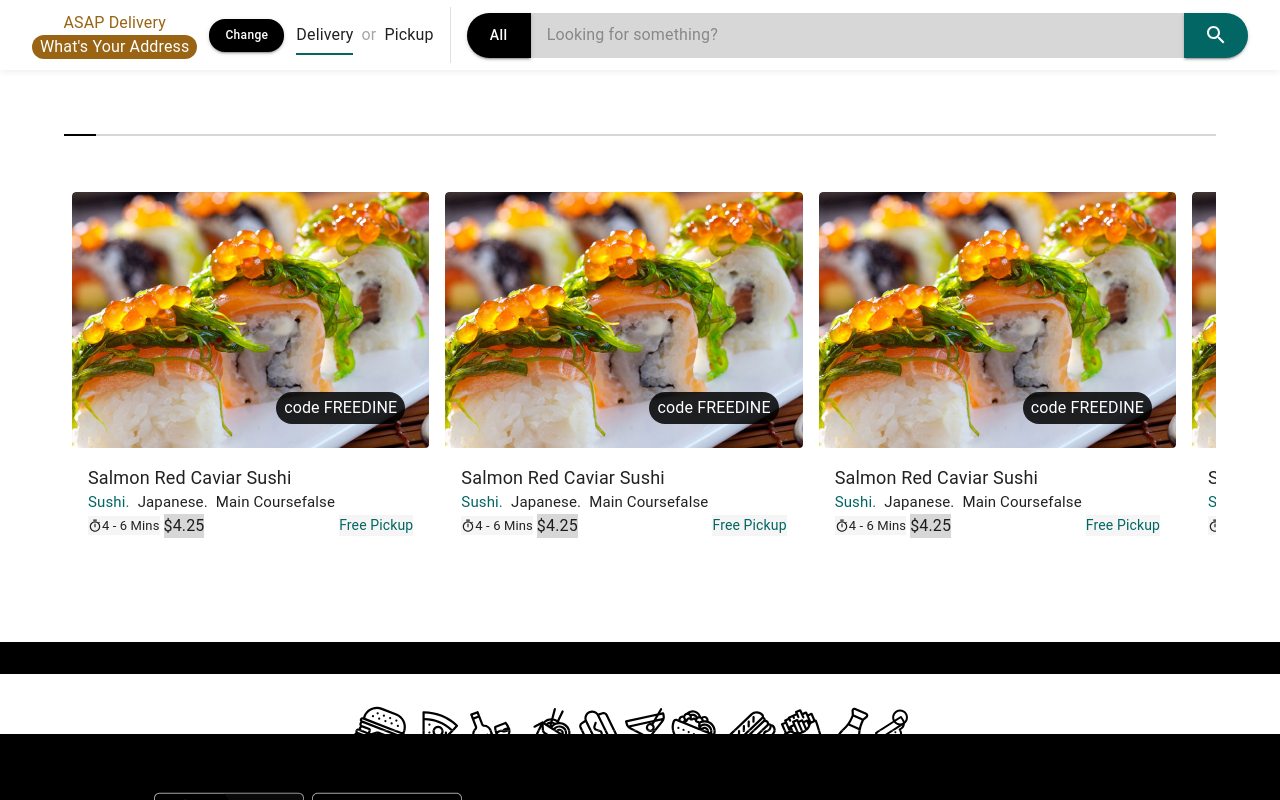
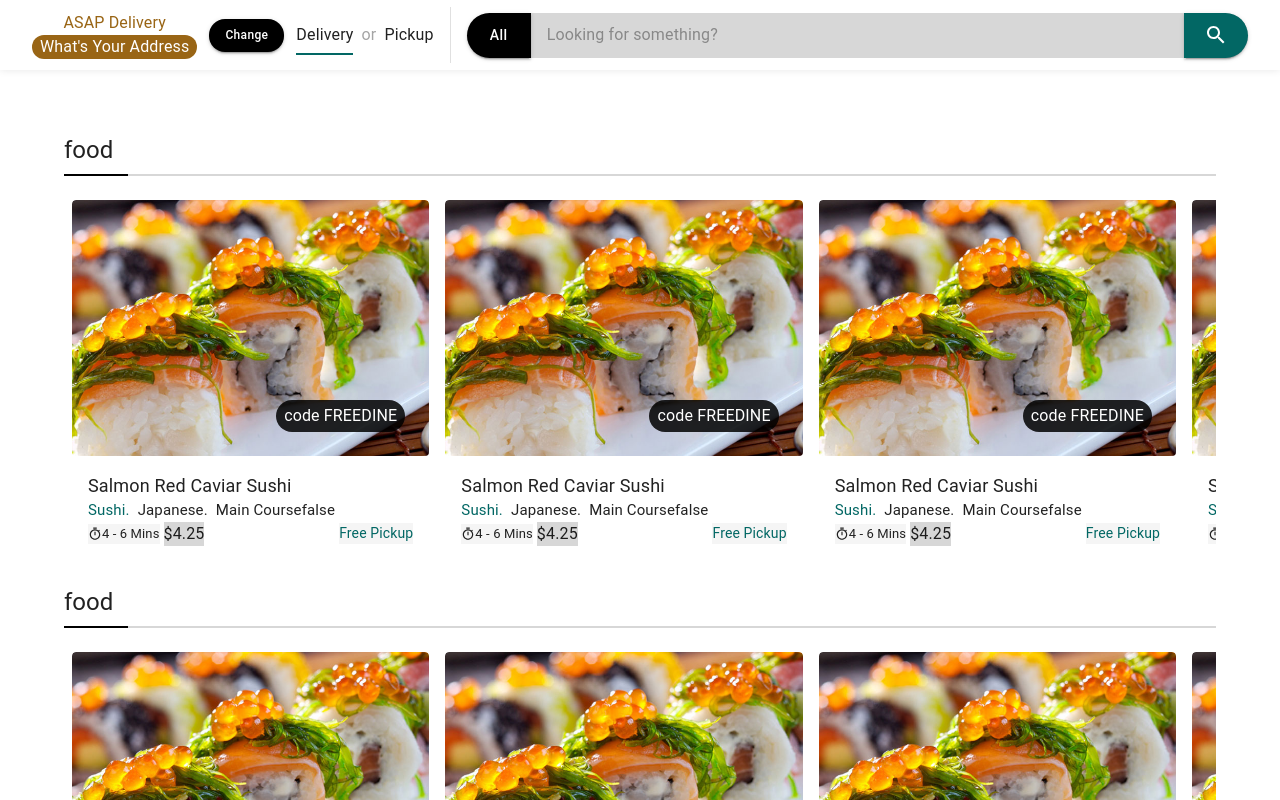
Before and after one commit to mmdalipour/restaurant-material-design, a React (Create React App) app: page / in a window 1280 px wide. Shown: the part 560-1360 px from the top of the page. Built offline with nearby package versions, Linux system fonts and the light colour scheme.

Commit message:
bug fixes

```diff
--- a/src/App.jsx
+++ b/src/App.jsx
@@ -31,6 +31,9 @@ const App = () => {
           <ActionBar />
           <Container className={classes.container} maxWidth="xl">
             <FoodCarousel />
+            <FoodCarousel />
+            <FoodCarousel />
+            <FoodCarousel />
           </Container>
         </BaseLayout>
       </ThemeProvider>
--- a/src/components/Carousel/Carousel.jsx
+++ b/src/components/Carousel/Carousel.jsx
@@ -1,4 +1,4 @@
-import React, { useRef, useState, Children } from "react";
+import React, { useRef, useState, Children, useEffect } from "react";
 import { makeStyles } from "@material-ui/styles";
 import clsx from "clsx";
 
@@ -58,6 +58,7 @@ const Carousel = ({
   const classes = useStyles();
 
   const [showButtons, setShowButtons] = useState(false);
+  const [itemCount, setItemCount] = useState(false);
 
   const containerRef = useRef();
   const viewportRef = useRef();
@@ -70,15 +71,16 @@ const Carousel = ({
     setShowButtons(false);
   };
 
+  useEffect(() => {
+    setItemCount(Children.toArray(children).length);
+  }, []);
+
   const viewportStyle = {
     transform: `translateX(-${currentPage * 100}%)`,
   };
   const itemStyle = {
     width: `calc(100% / ${itemsToShow})`,
     minWidth: `calc(100% / ${itemsToShow})`,
-    "&:hover": {
-      transform: "scale(2)",
-    },
   };
   return (
     <Box
@@ -90,6 +92,7 @@ const Carousel = ({
       onMouseEnter={handleOnMouseEnter}
       onMouseLeave={handleOnMouseExit}
     >
+      {currentPage < Math.floor(itemCount / itemsToShow) && (
         <Zoom in={showButtons}>
           <Button
             className={classes.nextButton}
@@ -100,6 +103,7 @@ const Carousel = ({
             <PrevArrowIcon />
           </Button>
         </Zoom>
+      )}
 
       <Box
         ref={viewportRef}
@@ -116,6 +120,7 @@ const Carousel = ({
         ))}
       </Box>
 
+      {currentPage > 0 && (
         <Zoom in={showButtons}>
           <Button
             className={classes.prevButton}
@@ -126,6 +131,7 @@ const Carousel = ({
             <NextArrowIcon />
           </Button>
         </Zoom>
+      )}
     </Box>
   );
 };
--- a/src/components/CarouselBar/CarouselBar.jsx
+++ b/src/components/CarouselBar/CarouselBar.jsx
@@ -8,25 +8,38 @@ import Box from "@material-ui/core/Box";
 const useStyles = makeStyles((theme) => ({
   root: {
     backgroundColor: "#d7d7d7",
-    overflow: "hidden"
+    overflow: "hidden",
   },
   cursor: {
     backgroundColor: theme.palette.secondary.main,
-    transition: "0.3s ease-in-out",
-    transform: "translate(-50%)"
+    transition: "0.75s ease-in-out",
   },
 }));
 
 const CarouselBar = ({ pageCount, currentPage }) => {
   const classes = useStyles();
-  console.error(pageCount);
-  console.error(currentPage);
   const per = (currentPage * 100) / pageCount;
+
+  const getTransform = () => {
+    switch (currentPage) {
+      case 0:
+        return 0;
+      case pageCount:
+        return 100;
+      default:
+        return 50;
+    }
+  };
+
+  const cursorStyle = {
+    left: `calc(${per}%)`,
+    transform: `translate(-${getTransform()}%)`,
+  };
   return (
     <Box className={classes.root} width="100%" position="relative" height={2}>
       <Box
         position="absolute"
-        style={{ left: `calc(${per}%)`}}
+        style={cursorStyle}
         className={classes.cursor}
         height={2}
         width={64}
--- a/src/components/FoodCarousel/FoodCarousel.jsx
+++ b/src/components/FoodCarousel/FoodCarousel.jsx
@@ -6,6 +6,7 @@ import SushiImage from "../../assets/images/sushi.jpg";
 
 // components
 import Box from "@material-ui/core/Box";
+import Typography from "@material-ui/core/Typography";
 import Carousel from "../Carousel";
 import FoodCard from "../FoodCard";
 import CarouselBar from "../CarouselBar";
@@ -65,7 +66,7 @@ const items = [
   },
 ];
 
-const FoodCarousel = () => {
+const FoodCarousel = ({ title = "food" }) => {
   const classes = useStyles();
 
   const [page, setPage] = useState(0);
@@ -79,7 +80,10 @@ const FoodCarousel = () => {
   };
   return (
     <Box display="flex" flexDirection="column">
-      <Box width="100%" marginBottom="3rem">
+      <Typography variant="h5" gutterBottom>
+        {title}
+      </Typography>
+      <Box width="100%" marginBottom="1rem">
         <CarouselBar
           currentPage={page}
           pageCount={Math.floor(items.length / 3)}
--- a/src/components/Footer/Footer.jsx
+++ b/src/components/Footer/Footer.jsx
@@ -24,7 +24,6 @@ const useStyles = makeStyles((theme) => ({
     backgroundColor: theme.palette.background.default,
     color: "#fff",
     width: "100%",
-    marginTop: theme.spacing(4),
     display: "flex",
     position: "relative",
     zIndex: 1,
@@ -126,11 +125,11 @@ const Footer = () => {
   return (
     <Grid container component="footer" className={classes.root}>
       {/* top svg image */}
-      <Box className={classes.topImage}>
+      {/* <Box className={classes.topImage}>
         <Box>
           <TopImg />
         </Box>
-      </Box>
+      </Box> */}
       {/* /top svg image */}
 
       {/* top menu */}
```
Lines whose indentation alone changed are shown as unchanged.
